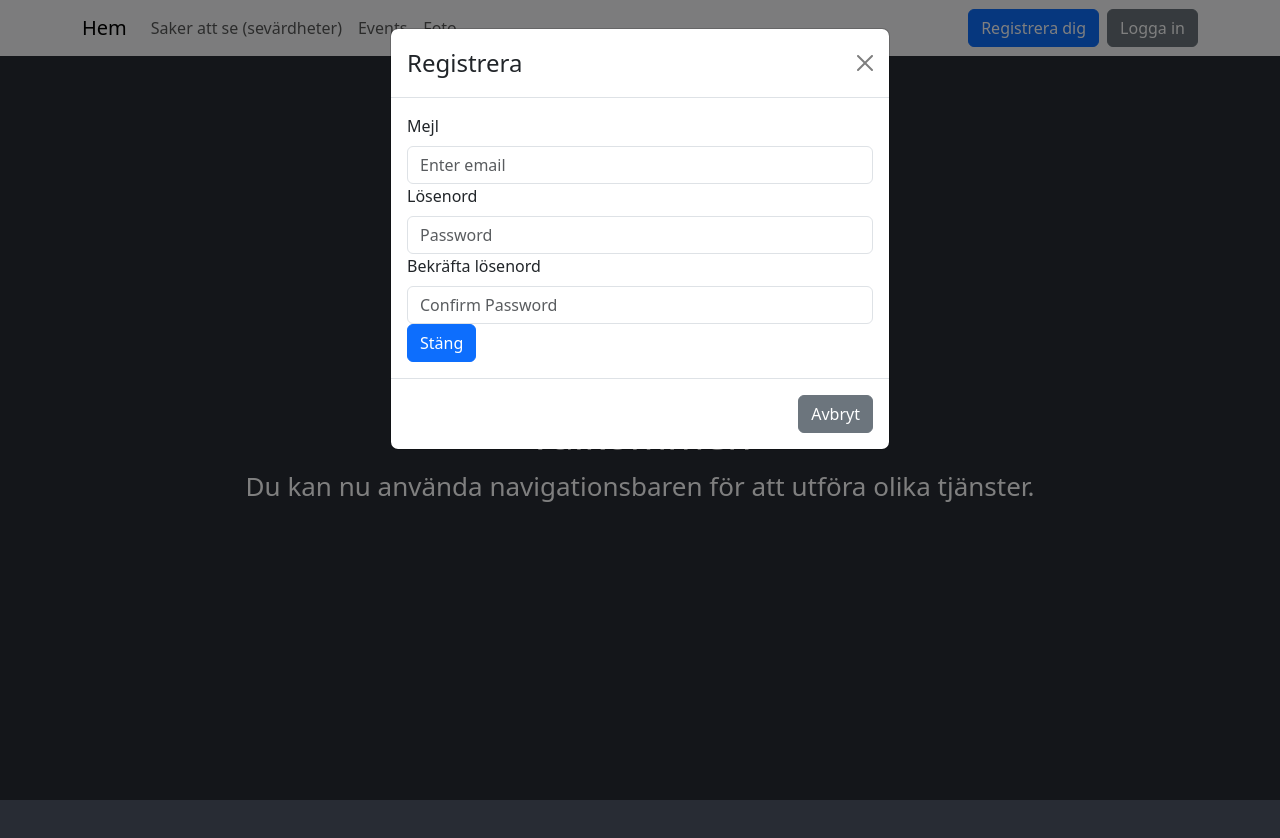
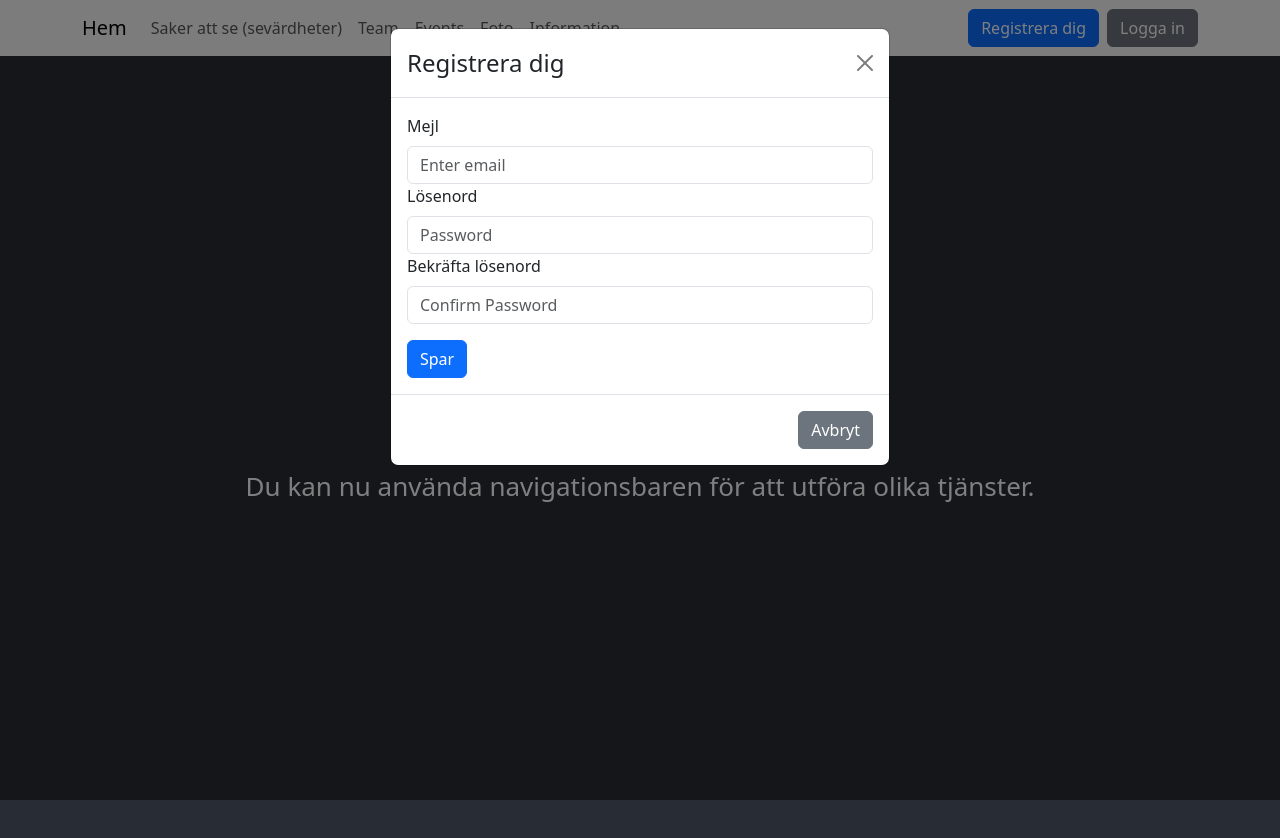
Before and after one commit to kristofferi/project-pilgrimsvandring-ui, a React (Create React App) app: page / in a window 1280 px wide. Both pictures are taken after a click on the button "Registrera dig". Shown: the top 838 px of the page. Built offline with nearby package versions, Linux system fonts and the light colour scheme.

Commit message:
Har justerat registrering och inlog samt lagt till en informationssida

```diff
--- a/src/App.js
+++ b/src/App.js
@@ -8,6 +8,7 @@ import Home from './Home';
 import WanderersList from './WanderersList';
 import EventsList from './EventsList'
 import Foto from './Foto';
+import Information from './Information';
 
 function App() {
   return (
@@ -19,7 +20,8 @@ function App() {
           <Route path="/poi" element={<PointOfInterestComponent />} />
           <Route path="wanderers-list" element={<WanderersList/>} />
           <Route path="events" element={<EventsList />} />
-          <Route path="Foto" element={<Foto/>} />
+          <Route path="foto" element={<Foto/>} />
+          <Route path="information" element={<Information/>} />
         </Routes>
       </div>
     </Router>
--- a/src/LoginForm.js
+++ b/src/LoginForm.js
@@ -10,7 +10,7 @@ function LoginForm({ onClose }) {
   const handleSubmit = (event) => {
     event.preventDefault();
     // Här kan du lägga till din inloggningslogik
-    navigate('/wanderers-list'); // Ersätt '/wanderers-list' med din destination
+    navigate('/wanderers-list'); // Ersätt '/wanderers-list' med din destination om vi skall ha detta i portalen
   };
 
   return (
@@ -37,7 +37,7 @@ function LoginForm({ onClose }) {
       </Modal.Body>
       <Modal.Footer>
         <Button variant="secondary" onClick={onClose}>
-          Stäng
+          Avbryt
         </Button>
       </Modal.Footer>
     </Modal>
--- a/src/NavBar.js
+++ b/src/NavBar.js
@@ -34,8 +34,10 @@ function NavBar() {
           <Navbar.Collapse id="basic-navbar-nav">
             <Nav className="me-auto">
             <Nav.Link as={Link} to="/poi" onClick={handleCloseMenu}>Saker att se (sevärdheter)</Nav.Link>
+            <Nav.Link as={Link} to="/wanderers-list" onClick={handleCloseMenu}>Team</Nav.Link>
             <Nav.Link as={Link} to="/events" onClick={handleCloseMenu}>Events</Nav.Link>
-            <Nav.Link as={Link} to="/Foto">Foto</Nav.Link> {Foto}
+            <Nav.Link as={Link} to="/foto" onClick={handleCloseMenu}> Foto</Nav.Link>
+            <Nav.Link as={Link} to="/information" onClick={handleCloseMenu}> Information</Nav.Link>
             </Nav>
             <Button variant="primary" onClick={handleShowRegister} className="me-2">Registrera dig</Button>
             <Button variant="secondary" onClick={handleShowLogin}>Logga in</Button>
--- a/src/RegisterForm.js
+++ b/src/RegisterForm.js
@@ -7,7 +7,7 @@ function RegisterForm({ onClose }) {
   return (
     <Modal show onHide={onClose}>
       <Modal.Header closeButton>
-        <Modal.Title>Registrera</Modal.Title>
+        <Modal.Title>Registrera dig</Modal.Title>
       </Modal.Header>
       <Modal.Body>
         <Form>
@@ -25,8 +25,8 @@ function RegisterForm({ onClose }) {
             <Form.Label>Bekräfta lösenord</Form.Label>
             <Form.Control type="password" placeholder="Confirm Password" />
           </Form.Group>
-          <Button variant="primary" type="submit">
-            Stäng
+                  <Button variant="primary" type="submit" className="mt-3">
+            Spar
           </Button>
         </Form>
       </Modal.Body>
```
Also changed, not shown: src/CustomStyles.css (line endings or trailing spaces), src/Foto.js (line endings or trailing spaces).
